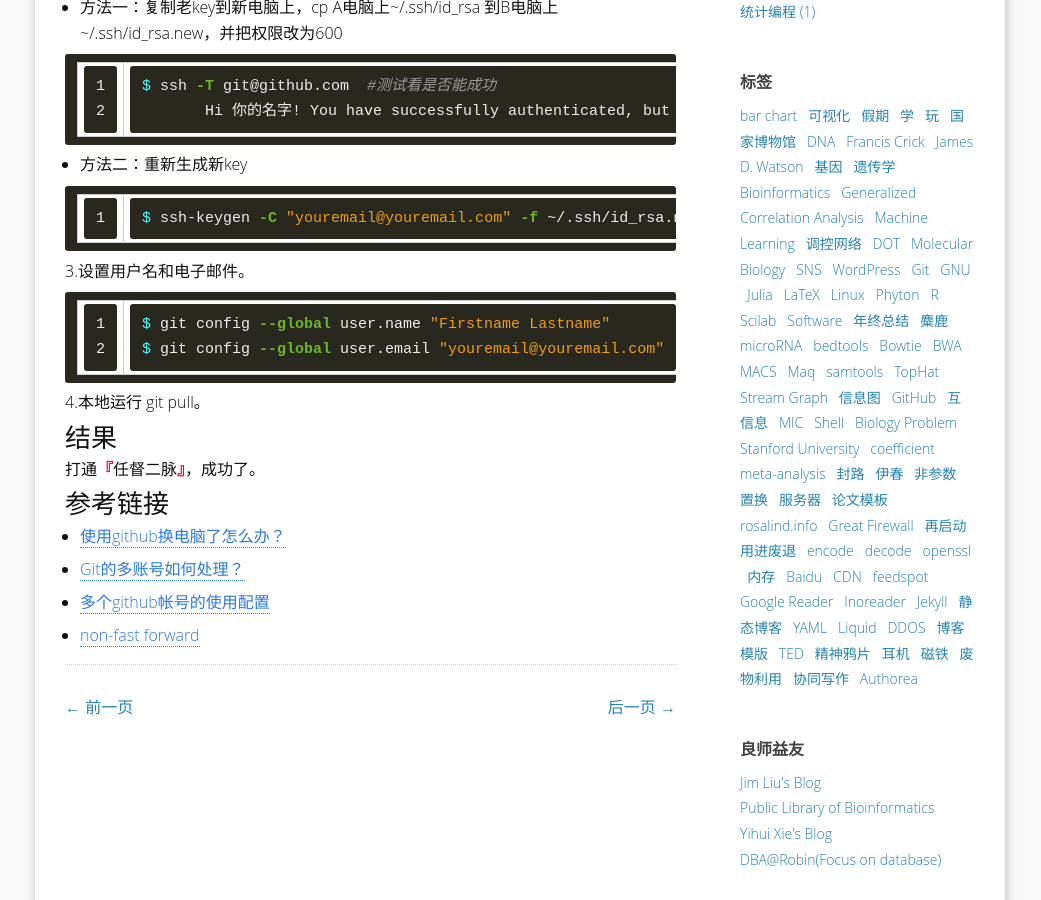
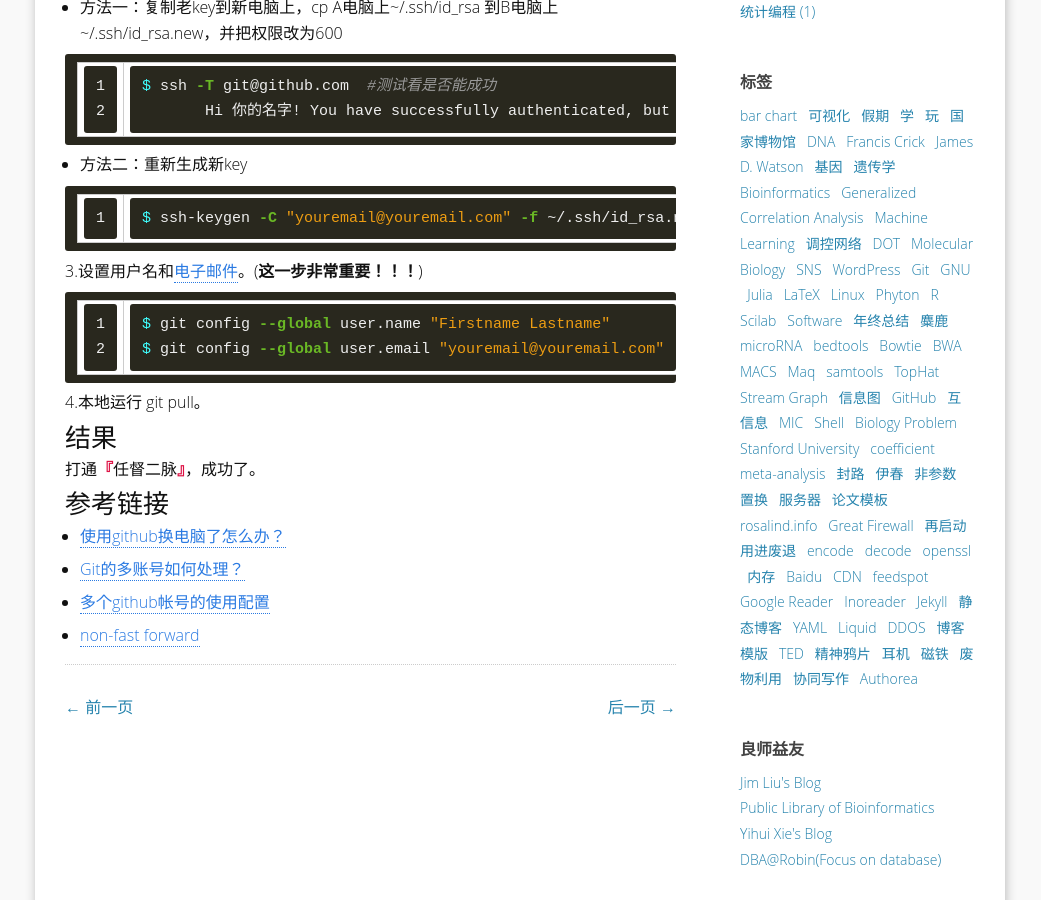
Before and after one commit to yulijia/cn, a Jekyll site: the page built from _posts/2013-02-06-use-one-github-account-on-two-computers.md, in a window 1280 px wide and 900 px high, scrolled down 988 px. Shown: the whole window, without its empty margins (120-1161 px from the left). Built offline with Jekyll 4.4.1, drawn with Linux system fonts in a browser that asks for light colours; some web fonts are replaced; comment, search, counter and statistics services are not loaded.

Commit message:
update post

```diff
--- a/_posts/2013-02-06-use-one-github-account-on-two-computers.md
+++ b/_posts/2013-02-06-use-one-github-account-on-two-computers.md
@@ -52,7 +52,7 @@ $ ssh -T git@github.com  #测试看是否能成功
 $ ssh-keygen -C "youremail@youremail.com" -f ~/.ssh/id_rsa.new
 {% endhighlight %}
 
-3.设置用户名和电子邮件。
+3.设置用户名和[电子邮件](https://help.github.com/articles/setting-your-email-in-git/)。(**这一步非常重要！！！**)
 
 {% highlight  Bash shell scripts linenos %}
 $ git config --global user.name "Firstname Lastname"
```
